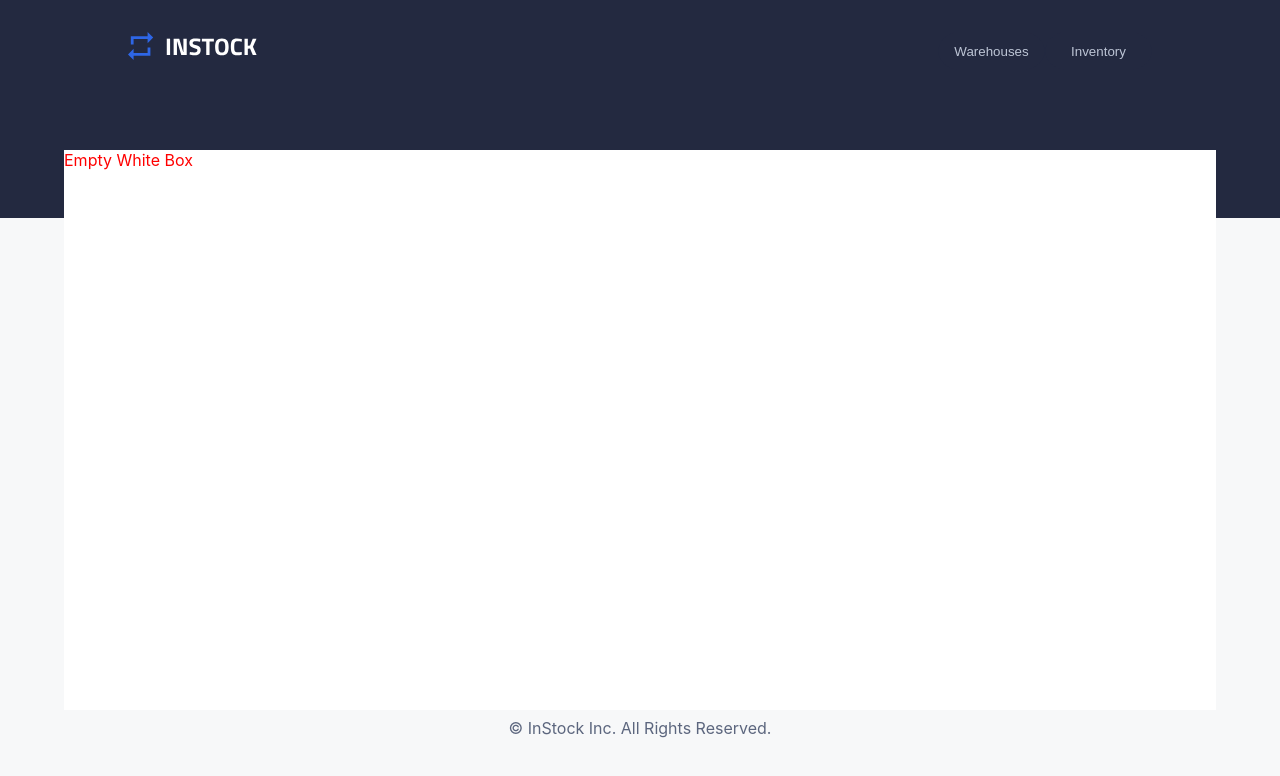
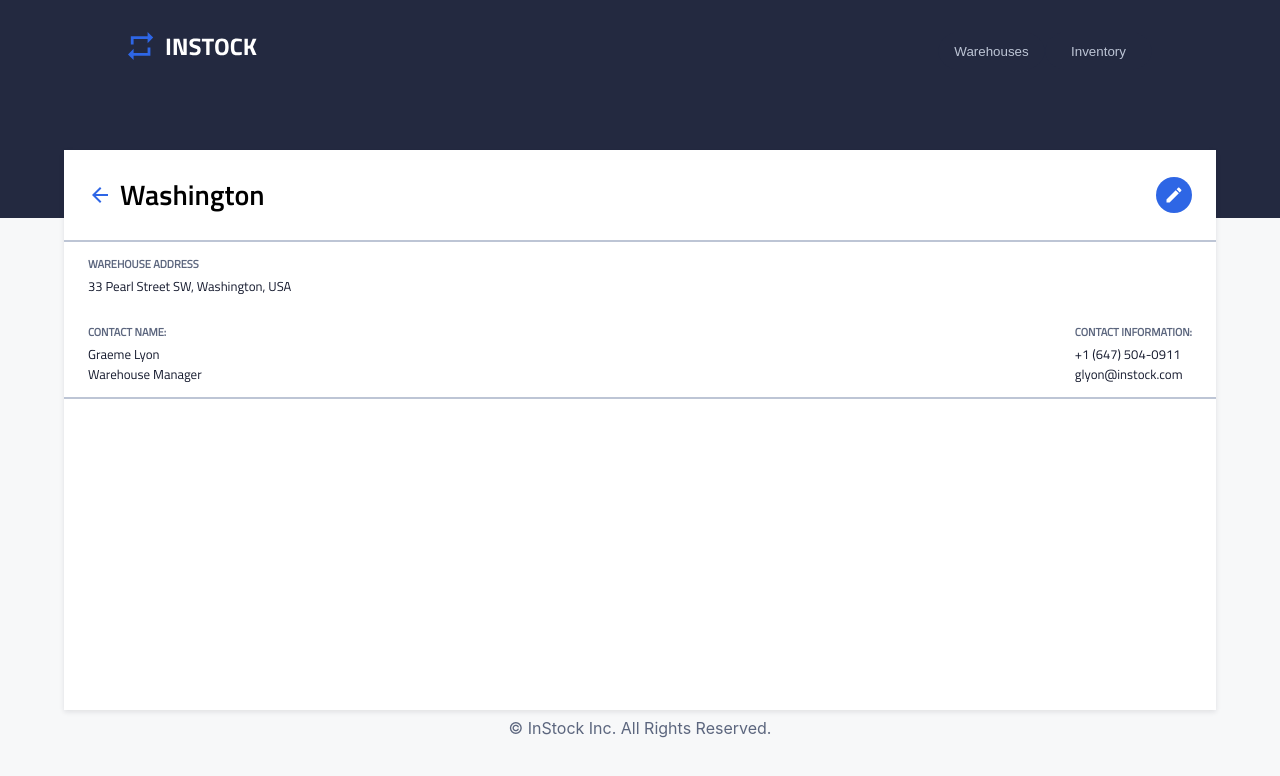
Before and after one commit to jemeryalvarado/in_stock_team1, a React (Create React App) app: page / in a window 1280 px wide. Shown: the top 776 px of the page. Built offline with nearby package versions, Linux system fonts and the light colour scheme; the HTML template or start-up script is replaced by a standard one.

Commit message:
added styling and text placeholders- add js functions for state, axios and forms

```diff
--- a/src/App.scss
+++ b/src/App.scss
@@ -7,7 +7,7 @@
 
 // use this function for pixels to rem conversion
 @function rem($a:0, $b:0, $c:0){
-  @return math.div($a+$b+$c, 16) + rem;
+  @return math.div($a+$b+$c) / 16 + rem;
 }
 
 @font-face {
--- /dev/null
+++ b/src/components/WarehouseDetails/WarehouseDetails.js
@@ -0,0 +1,50 @@
+import "./WarehouseDetails.scss"
+import edit from "../../assets/icons/wht-edit_24dp.svg";
+import back from "../../assets/icons/arrow_back-24px.svg";
+
+function WarehouseDetails() {
+
+    return (
+        <>
+        <div className="warehouse">
+            <div className="warehouse__title">
+              <h1 className="warehouse__title--text">
+                <img className="warehouse__title--text-icon" src={back} alt="'BackBtn'" />
+                Washington
+              </h1>
+              <div className="warehouse__title--edit">
+                <img className="warehouse__title--edit-icon" src={edit} alt="'EditBtn'" />
+              </div>
+            </div>
+          <div className="divider"></div>
+            <div className="warehouse__details">
+              <div className="warehouse__details--address">
+                <h4>WAREHOUSE ADDRESS</h4>
+                <p>33 Pearl Street SW, Washington, USA</p>
+              </div>
+              <div className="warehouse__details--contact">
+                <div className="warehouse__details--contact-name">
+                  <h4>CONTACT NAME:</h4>
+                  <p>
+                    Graeme Lyon
+                    <br/>
+                    Warehouse Manager
+                  </p>
+                </div>
+                <div className="warehouse__details--contact-info">
+                  <h4>CONTACT INFORMATION:</h4>
+                  <p>
+                    +1 (647) 504-0911
+                    <br/>
+                    glyon@instock.com
+                  </p>
+                </div>
+              </div>
+            </div>
+          <div className="divider"></div>
+        </div>
+        </>
+    )
+}
+
+export default WarehouseDetails;
--- /dev/null
+++ b/src/components/WarehouseDetails/WarehouseDetails.scss
@@ -0,0 +1,105 @@
+@use '../../styles/partials/mixins' as *;
+@use '../../styles/partials/variables' as *;
+
+.divider {
+    border: ($Cloud 1px solid);
+}
+
+.warehouse {
+    box-shadow: 0px 2px 5px 0px #13182C1A;
+    margin: 0 1rem;
+    background-color: $White;
+    position: absolute;
+    z-index: 3;
+    width: 90vw;
+    height: 70vh;
+    top: 3.75rem;
+    bottom: 0;
+    left: 0;
+    right: 0;
+    margin: auto;
+
+    &__title{
+        display: flex;
+        justify-content: space-between;
+        align-items: center;
+        margin: 0.5rem 1.5rem;
+
+        &--text{
+            @include text-styles('PageHeader', true);
+            display: flex;
+
+            &-icon{
+                margin-right: 0.5rem;
+            }
+        }
+
+        &--edit{
+            width: 36px;
+            height: 36px;
+            display: flex;
+            background-color: $InstockIndigo;
+            border-radius: 20px;
+
+            &-icon{
+                padding: 0.5rem;
+            }
+        }
+    }
+
+    &__details{
+        margin: 0 1.5rem;
+
+        &--address{
+            display: flex;
+            flex-direction: column;
+
+            & h4{
+                @include text-styles('TableHeader', true);
+                margin-bottom: 0;
+                color: $Slate
+            }
+
+            & p{
+                @include text-styles('BodyMedium', true);
+                margin-top: 0.25rem;
+                color: $InstockBlack
+            }
+        }
+
+        &--contact{
+            display: flex;
+            justify-content: space-between;
+
+            &-name{
+
+                & h4{
+                    @include text-styles('TableHeader', true);
+                    margin-bottom: 0;
+                    color: $Slate
+                }
+
+                & p{
+                    @include text-styles('BodyMedium', true);
+                    margin-top: 0.25rem;
+                    color: $InstockBlack
+                }
+            }
+
+            &-info{
+
+                & h4{
+                    @include text-styles('TableHeader', true);
+                    margin-bottom: 0;
+                    color: $Slate
+                }
+
+                & p{
+                    @include text-styles('BodyMedium', true);
+                    margin-top: 0.25rem;
+                    color: $InstockBlack
+                }
+            }
+        }
+    }
+}
--- a/src/pages/WarehousesPage/WarehousesPage.js
+++ b/src/pages/WarehousesPage/WarehousesPage.js
@@ -1,10 +1,11 @@
 import "./WarehousesPage.scss";
+import WarehouseDetails from "../../components/WarehouseDetails/WarehouseDetails";
 
 function WarehousesPage(){
     return(
-        <div className="whitebox">
-         Empty White Box
-        </div>
+        <>
+          <WarehouseDetails />
+        </>
     )
 }
 
--- a/src/pages/WarehousesPage/WarehousesPage.scss
+++ b/src/pages/WarehousesPage/WarehousesPage.scss
@@ -9,7 +9,6 @@
     background-color: $White;
     position: absolute;
     z-index: 3;
-    color: red;
     width: 90vw;
     height: 70vh;
     top: 3.75rem;
```
Also changed, not shown: src/assets/icons/wht-edit_24dp.svg (added).
